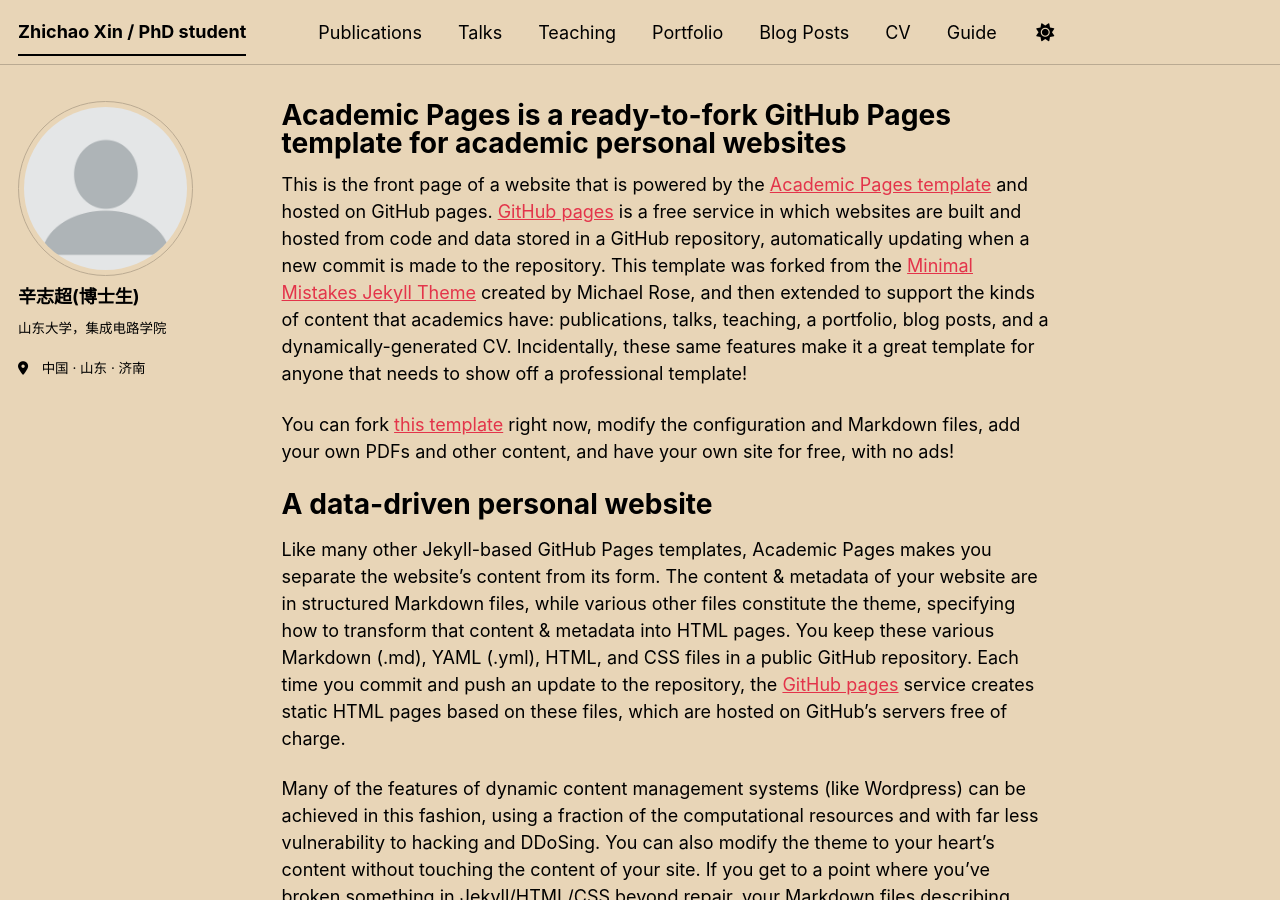
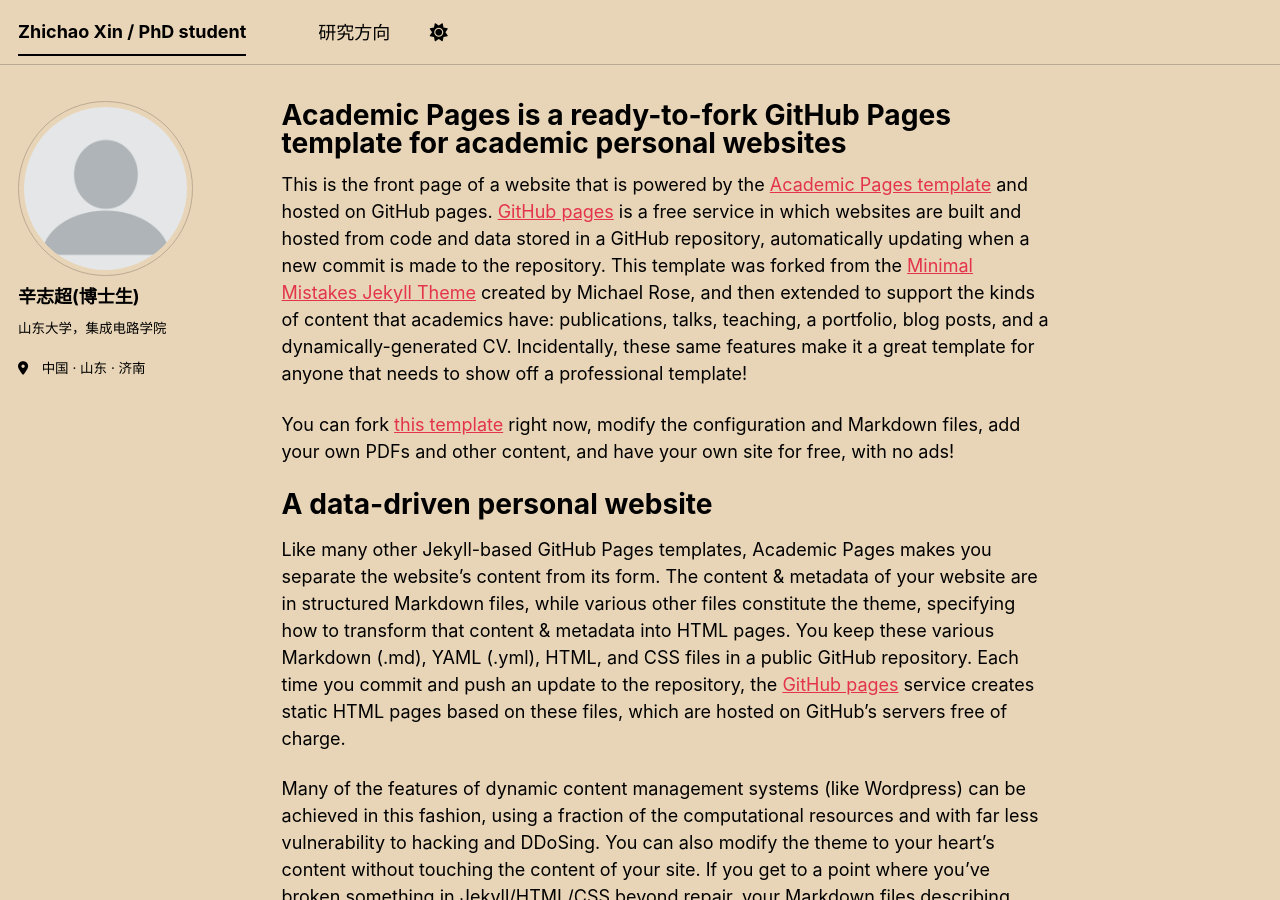
Before and after one commit to zhichaoxin/zhichaoxin.github.io, a Jekyll site: the page built from _pages/about.md, in a window 1280 px wide and 900 px high. Built offline with Jekyll 4.4.1, drawn with Linux system fonts in a browser that asks for light colours; a script bundle is joined from its source files by our own code; library files that are not in the unit come from our copies.

Commit message:
Update navigation.yml

```diff
--- a/_data/navigation.yml
+++ b/_data/navigation.yml
@@ -8,26 +8,26 @@
 #      Markdown formatted page while the second is generated using JSON.
 
 main:
-  - title: "Publications"
+  - title: "研究方向"
     url: /publications/
 
-  - title: "Talks"
-    url: /talks/
+  #- title: "Talks"
+   # url: /talks/
 
-  - title: "Teaching"
-    url: /teaching/
+  #- title: "Teaching"
+   # url: /teaching/
 
-  - title: "Portfolio"
-    url: /portfolio/
+  #- title: "Portfolio"
+   # url: /portfolio/
 
-  - title: "Blog Posts"
-    url: /year-archive/
+  #- title: "Blog Posts"
+   # url: /year-archive/
 
-  - title: "CV"
-    url: /cv/
+  #- title: "CV"
+   # url: /cv/
 
   # - title: "CV"
   #   url: /cv-json/
 
-  - title: "Guide"
-    url: /markdown/
+  #- title: "Guide"
+   # url: /markdown/
```
